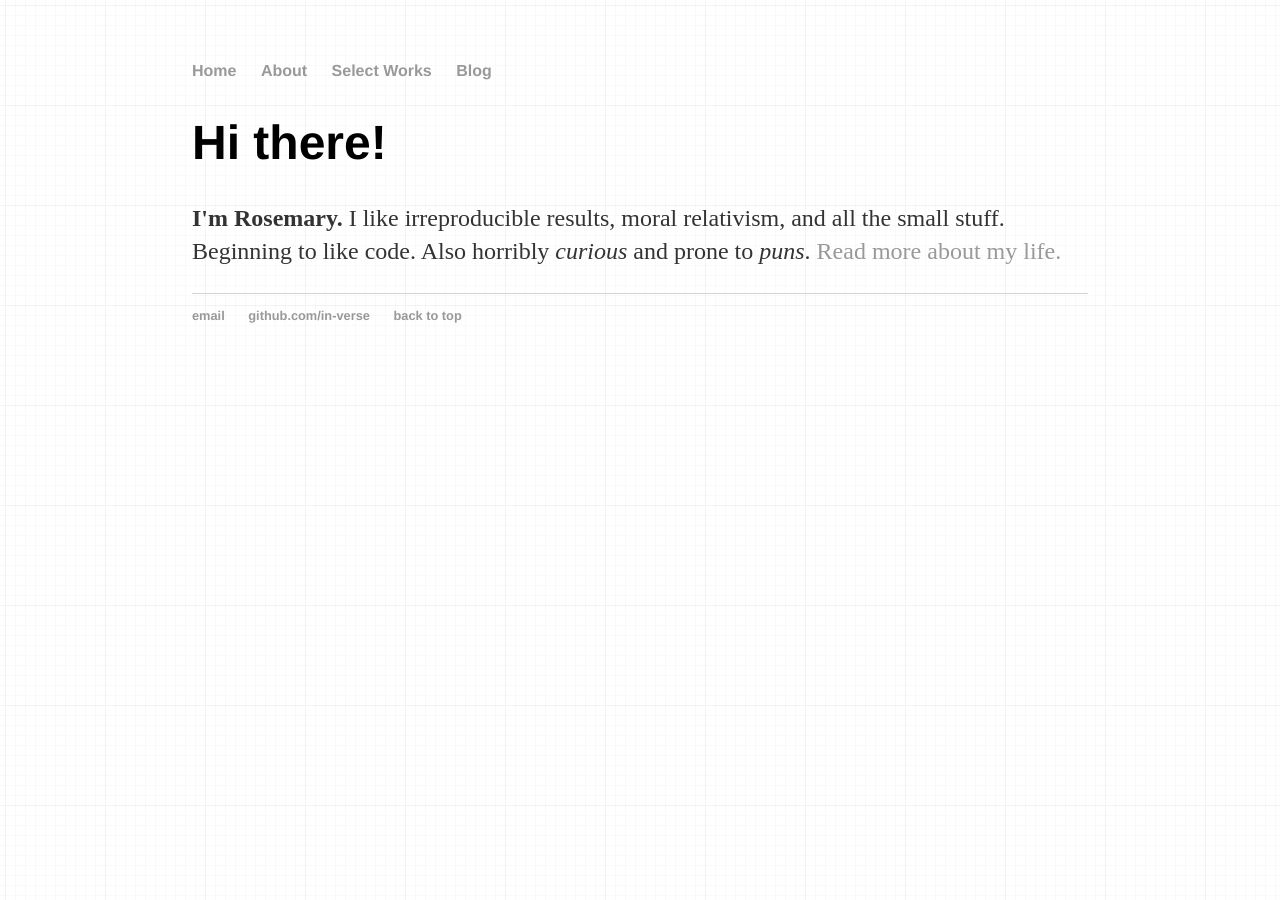
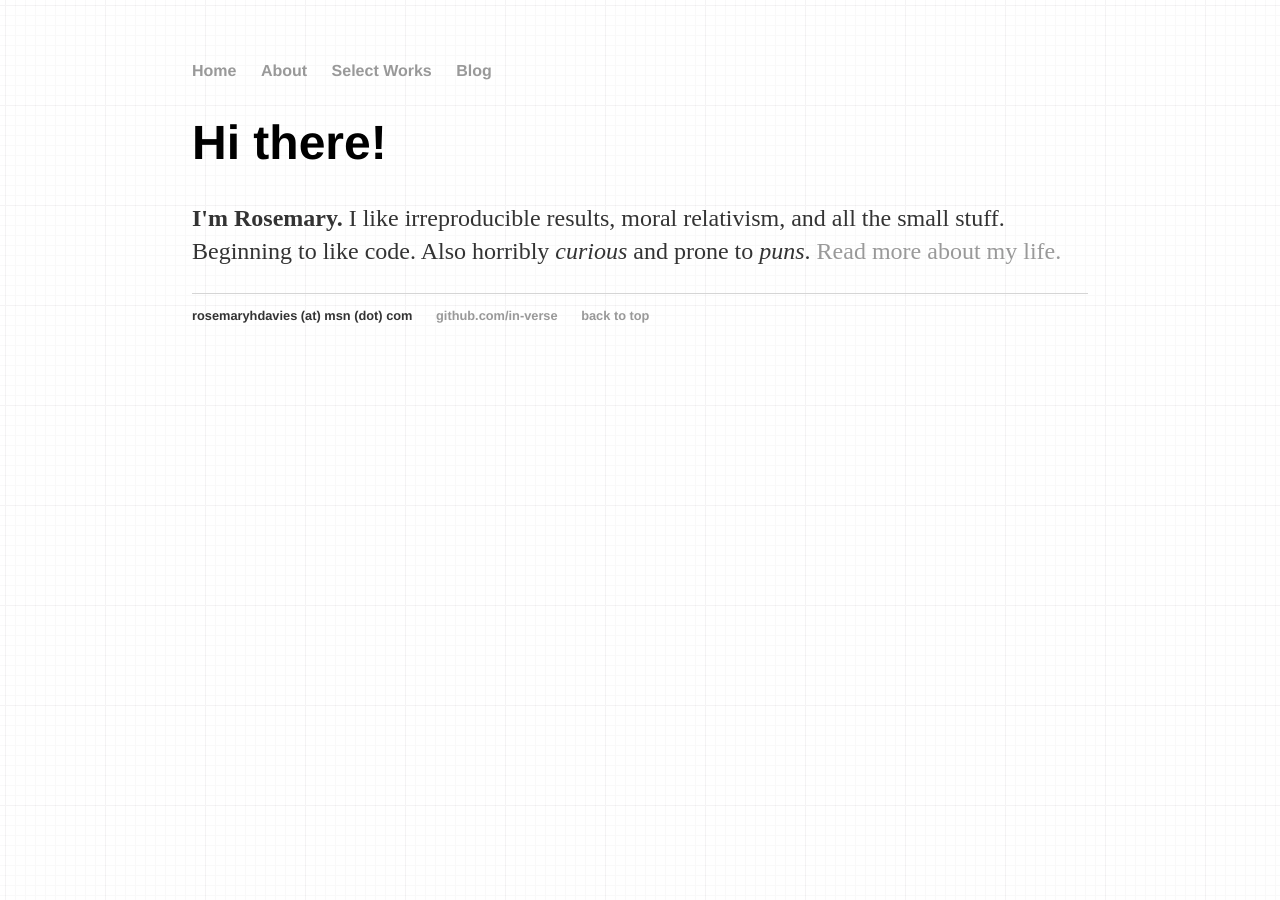
Before and after one commit to In-Verse/in-verse.github.io, a Jekyll site: the page built from index.html, in a window 1280 px wide. Built offline with Jekyll 4.4.1, drawn with Linux system fonts in a browser that asks for light colours.

Commit message:
Update default.html

```diff
--- a/_layouts/default.html
+++ b/_layouts/default.html
@@ -22,7 +22,8 @@
 			</div><!-- /.container -->
 			<footer>
 	    		<ul>
-	        		<li><a href="mailto:rosemaryhdavies@msn.com">email</a></li>
+	        		<!-- <li><a href="mailto:rosemaryhdavies@msn.com">email</a></li> -->
+				<li>rosemaryhdavies (at) msn (dot) com
 	        		<li><a href="https://github.com/in-verse">github.com/in-verse</a></li>
 				<li><a href="#top">back to top</a>
 				</li>
```
